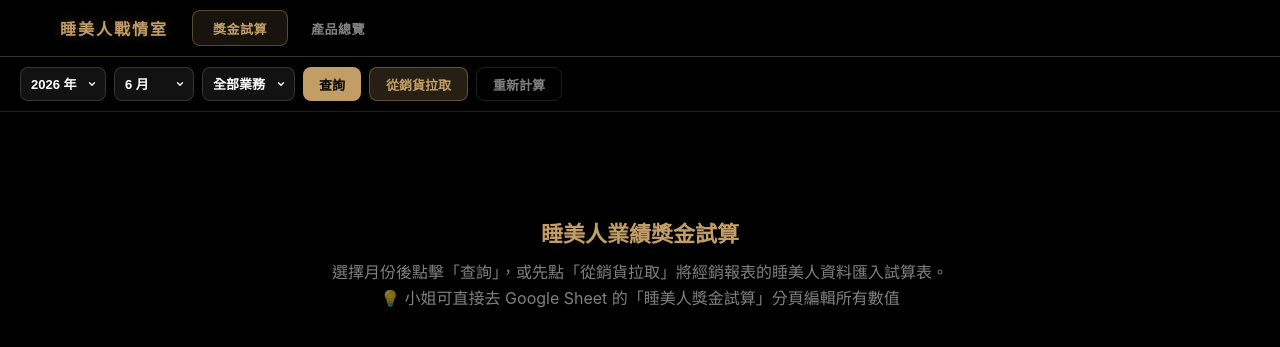
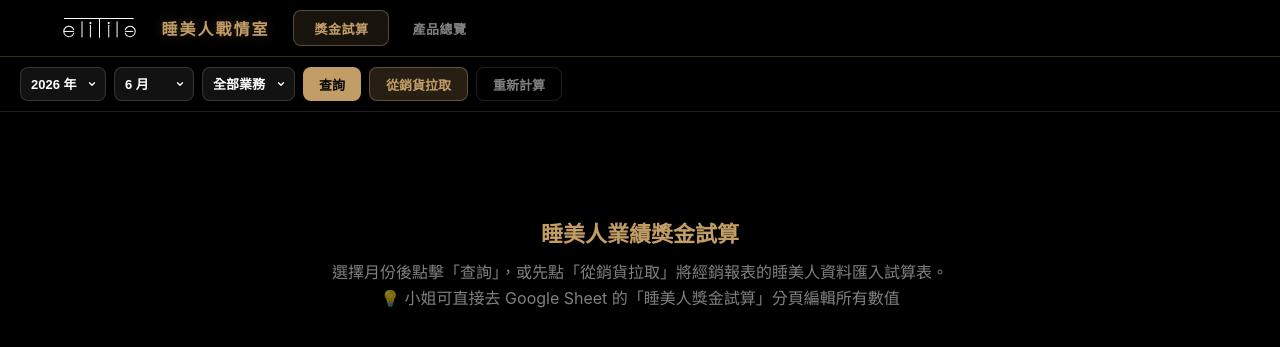
Before and after one commit to titankou2002/sleeping-beauty-bonus, a PHP site: page / in a window 1280 px wide. Shown: the top 347 px of the page. Run offline with PHP 8.4, Linux system fonts and the light colour scheme; data that the repository does not hold is empty.

Commit message:
add favicon and topbar logo

```diff
--- a/index.php
+++ b/index.php
@@ -4,6 +4,7 @@
   <meta charset="UTF-8">
   <meta name="viewport" content="width=device-width, initial-scale=1.0, maximum-scale=1.0, user-scalable=no">
   <title>睡美人戰情室</title>
+  <link rel="icon" href="favicon.png" type="image/png">
   <style>
 :root {
   --bg: #000000;
@@ -40,6 +41,7 @@ body {
   height: 56px;
   display: flex; align-items: center; gap: 24px;
 }
+.top-logo { height: 28px; width: auto; flex-shrink: 0; }
 .logo {
   font-size: 16px; font-weight: 900; letter-spacing: 2px;
   color: var(--gold);
@@ -240,6 +242,7 @@ select {
   <div class="app">
     <header class="topbar">
       <div class="topbar-inner">
+        <img src="logo.svg" alt="eliTile" class="top-logo">
         <h1 class="logo">睡美人戰情室</h1>
         <div class="tab-bar">
           <button class="tab-btn active" id="tab-bonus" onclick="switchTab('bonus')">獎金試算</button>
```
Also changed, not shown: favicon.png (added), logo.svg (added).
